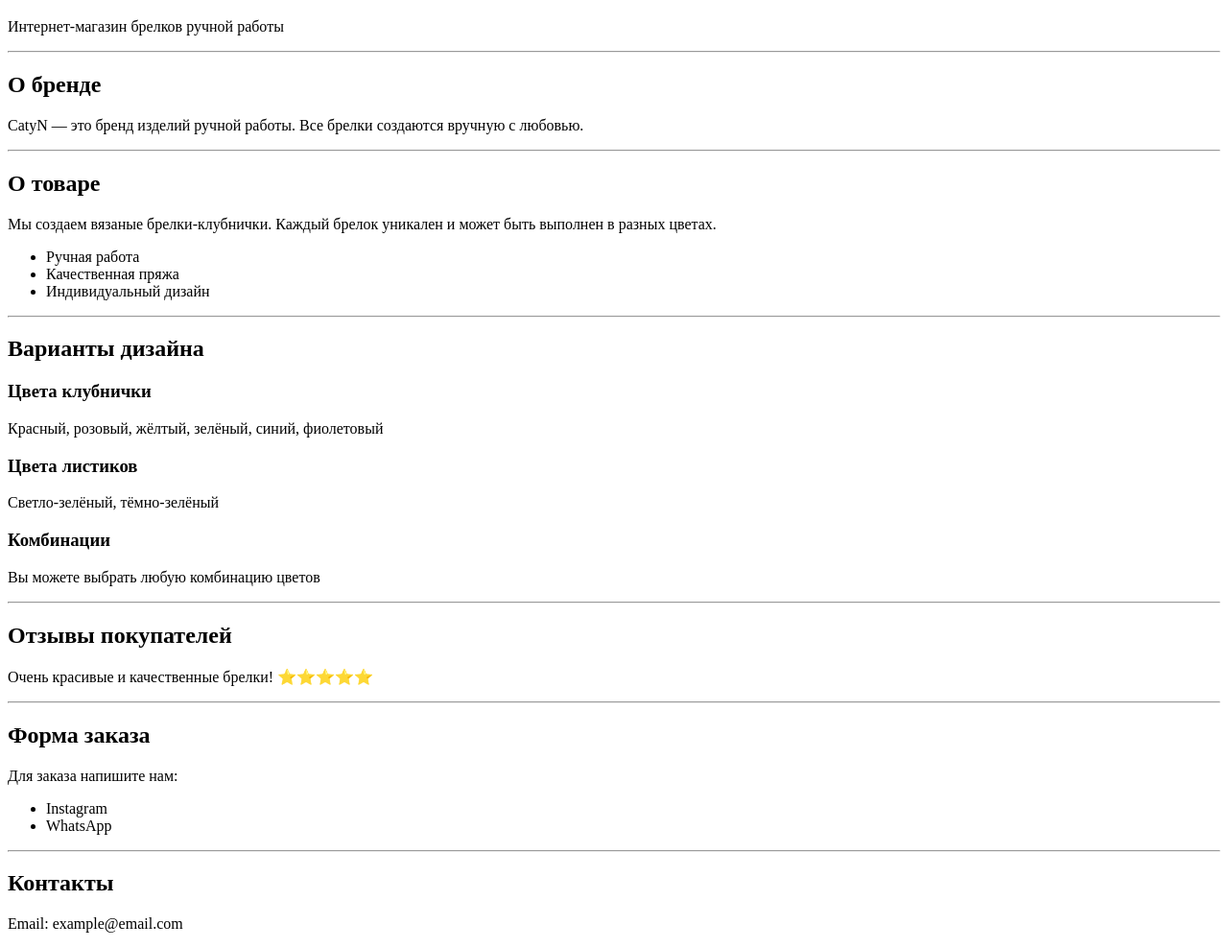
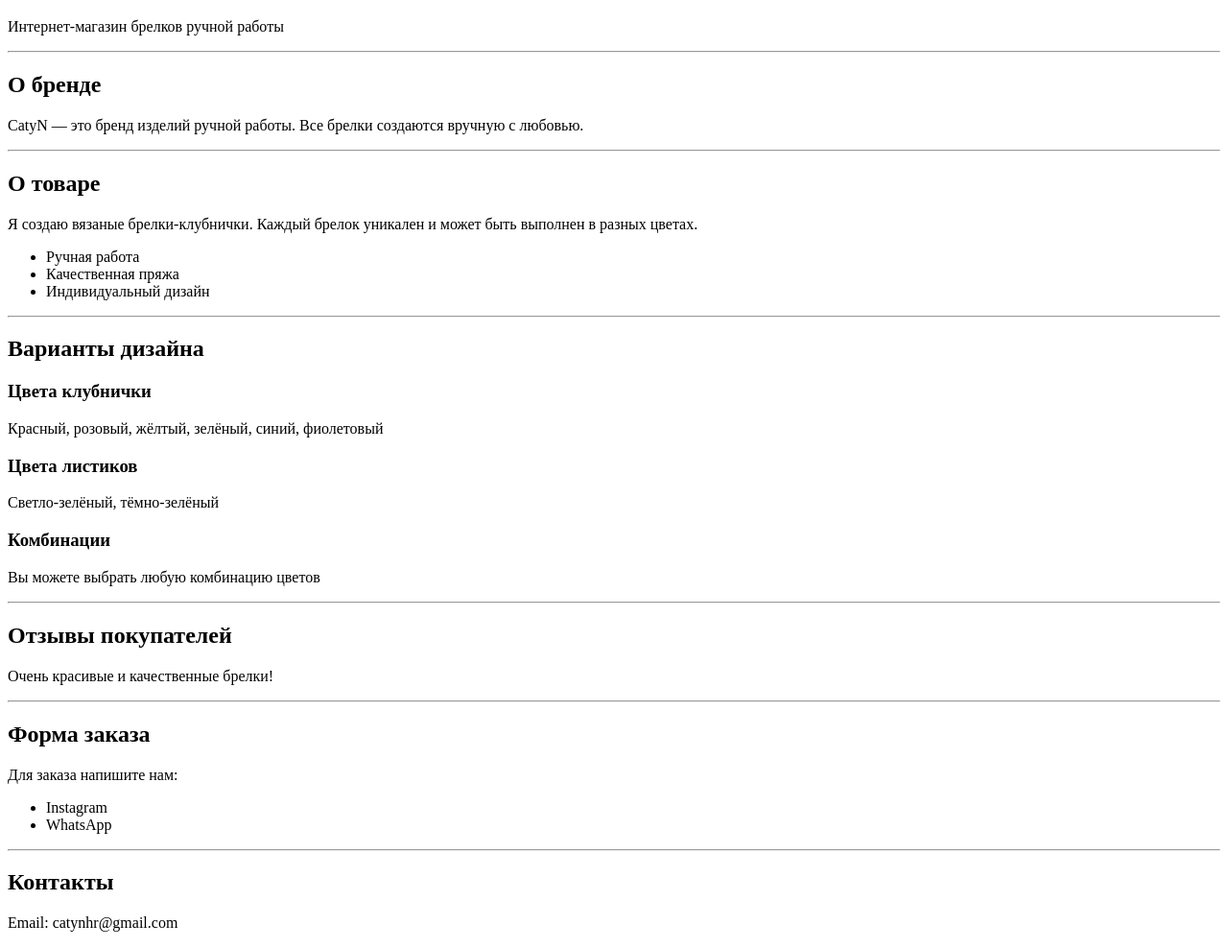
Before and after one commit to catynhrshop/catyn, a plain HTML site: page index.html in a window 1280 px wide. Shown: the part 61-1049 px from the top of the page at 96% size. Drawn offline with Linux system fonts and the light colour scheme.

Commit message:
Fix HTML structure and update contact email

```diff
--- a/index.html
+++ b/index.html
@@ -15,12 +15,14 @@
 <hr>
 
 <h2>О бренде</h2>
-<p>CatyN — это бренд изделий ручной работы. Все брелки создаются вручную с любовью.</p>
+<p>CatyN — это бренд изделий ручной работы.
+  Все брелки создаются вручную с любовью.</p>
 
 <hr>
 
 <h2>О товаре</h2>
-<p>Мы создаем вязаные брелки-клубнички. Каждый брелок уникален и может быть выполнен в разных цветах.</p>
+<p>Я создаю вязаные брелки-клубнички.
+  Каждый брелок уникален и может быть выполнен в разных цветах.</p>
 
 <ul>
 <li>Ручная работа</li>
@@ -44,7 +46,7 @@
 <hr>
 
 <h2>Отзывы покупателей</h2>
-<p>Очень красивые и качественные брелки! ⭐⭐⭐⭐⭐</p>
+<p>Очень красивые и качественные брелки!</p>
 
 <hr>
 
@@ -58,7 +60,7 @@
 <hr>
 
 <h2>Контакты</h2>
-<p>Email: example@email.com</p>
+<p>Email: catynhr@gmail.com</p>
 
 </body>
 </html>
```
